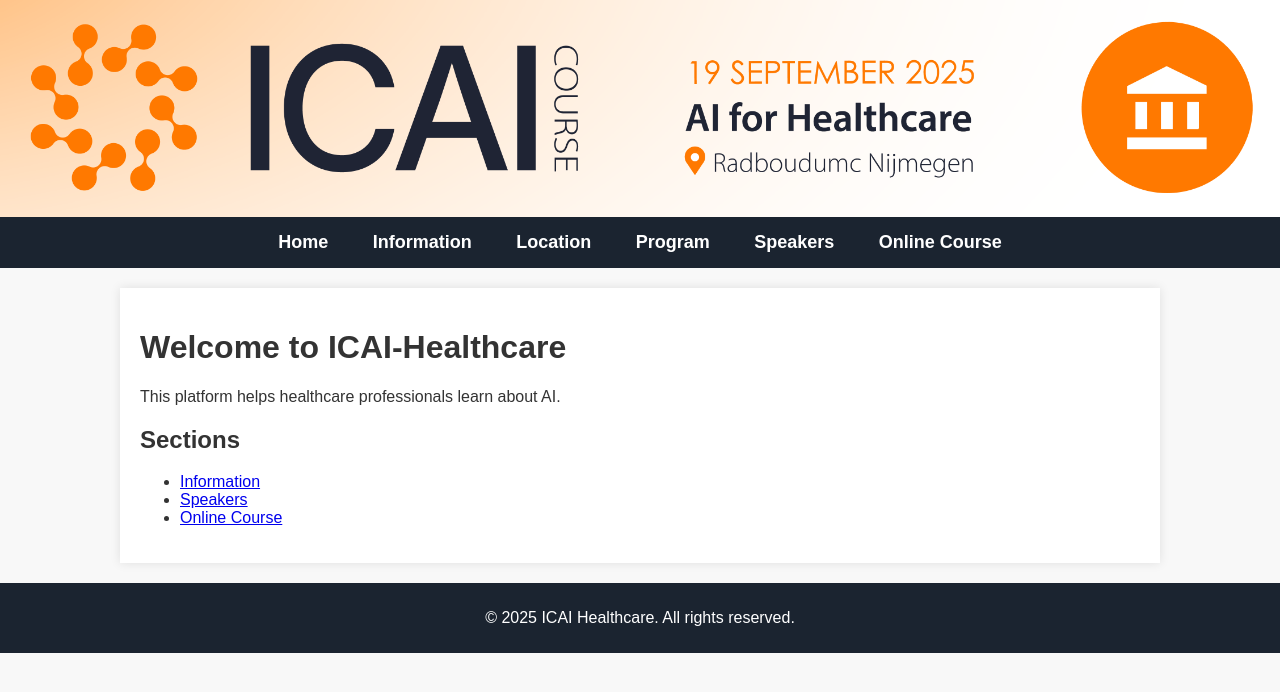
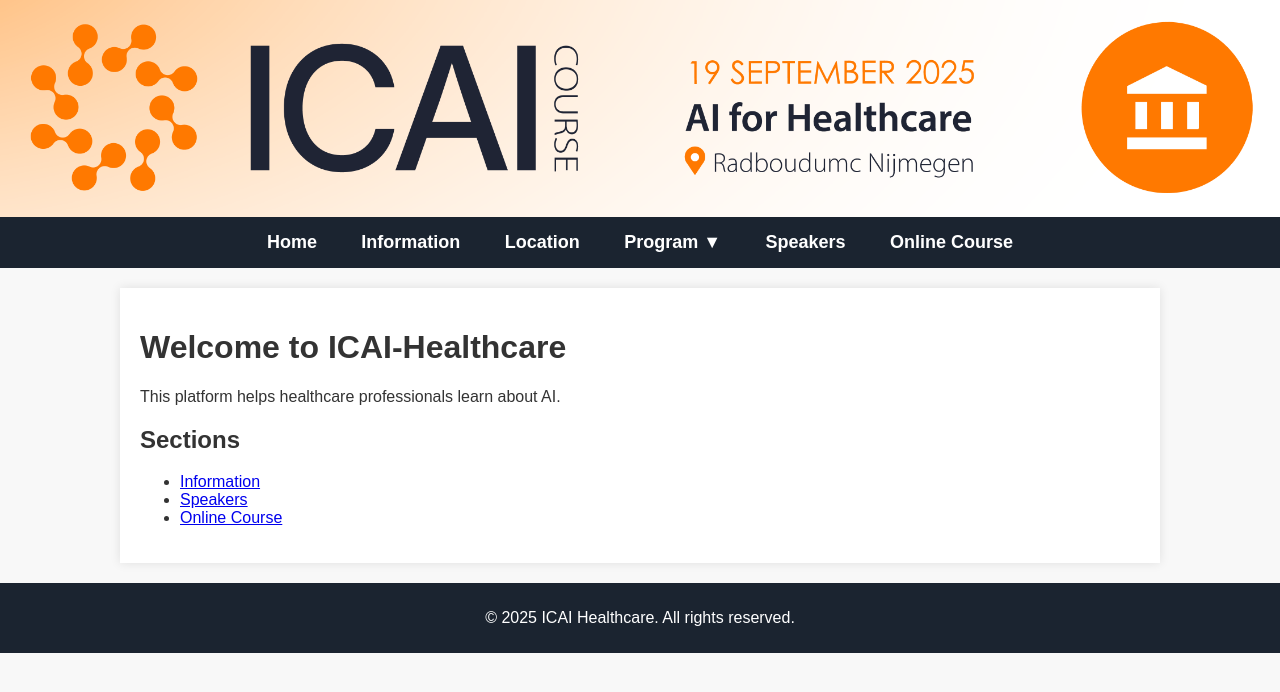
Before and after one commit to marliebesouw/marliebesouw.github.io, a Jekyll site: the page built from index.md, in a window 1280 px wide. Shown: the top 692 px of the page. Built offline with Jekyll 4.4.1, drawn with Linux system fonts in a browser that asks for light colours.

Commit message:
changd dropdown location

```diff
--- a/_layouts/default.html
+++ b/_layouts/default.html
@@ -23,7 +23,7 @@
             <li><a href="{{ site.baseurl }}/location">Location</a></li>
 
             <li class ="dropdown">
-                <a href="{{ site.baseurl }}/program">Program</a>
+                <a href="{{ site.baseurl }}/program" class="dropbtn">Program ▼</a>
                 <ul class = "dropdown-content">
                     <li><a href="{{ site.baseurl }}/workshop">Workshop</a></li>
                 </ul>
--- a/assets/css/style.css
+++ b/assets/css/style.css
@@ -79,14 +79,19 @@
     display: inline-block;
 }
 
+/* Dropdown Styling */
+.dropdown .dropbtn {
+    position: relative;
+}
+
 /* Hide the dropdown by default */
 .dropdown-content {
     display: none;
     position: absolute;
     background-color: #1B2430; /* Dark blue */
-    min-width: 160px;
+    min-width: 140px;
     box-shadow: 0px 8px 16px rgba(0, 0, 0, 0.2);
-    z-index: 1;
+    z-index: 1000;
 }
 
 /* Style for dropdown links */
```
